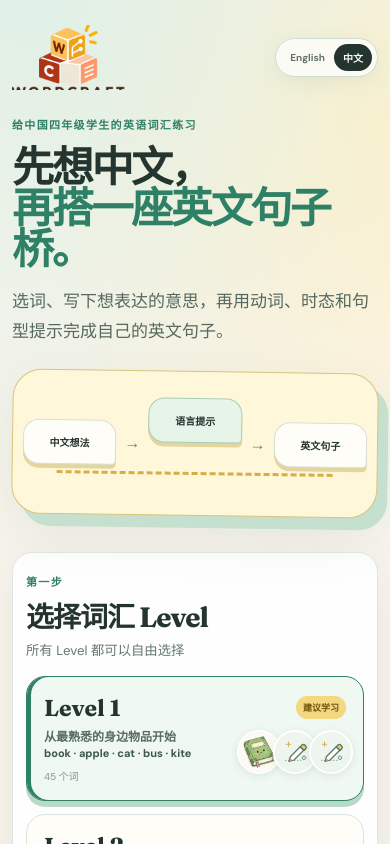
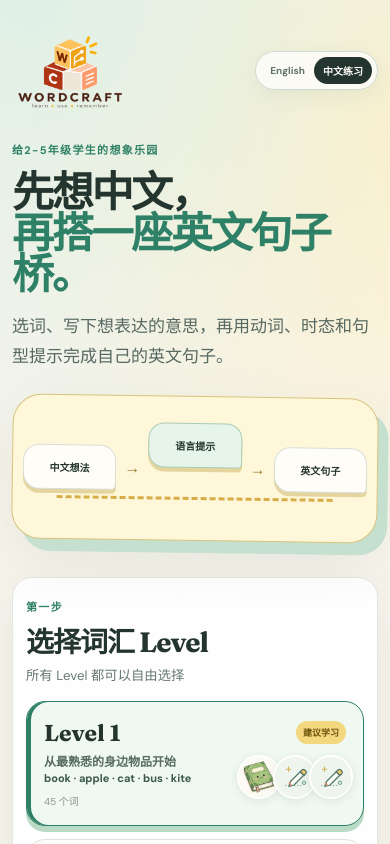
Before and after one commit to Lisathebest/wordcraftedu, a Next.js app: page /zh in a window 390 px wide. Shown: the top 844 px of the page. Built offline with nearby package versions, Linux system fonts and the light colour scheme.

Commit message:
Update Chinese practice branding and logo layout

```diff
--- a/src/app/zh/page.tsx
+++ b/src/app/zh/page.tsx
@@ -195,12 +195,12 @@ export default function ChineseLearningPage() {
   return <main className={styles.page} lang="zh-CN">
     <header className={styles.topbar}>
       <Link className={styles.brand} href="/zh" aria-label="Wordcraft 中文学习首页"><img src="/wordcraft-logo-transparent.png" alt="Wordcraft Classroom" /></Link>
-      <nav className={styles.languageSwitch} aria-label="语言切换"><Link href="/">English</Link><span aria-current="page">中文</span></nav>
+      <nav className={styles.languageSwitch} aria-label="语言切换"><Link href="/">English</Link><span aria-current="page">中文练习</span></nav>
     </header>
 
     {phase === "setup" && <div className={styles.setupShell}>
       <section className={styles.hero}>
-        <div><span className={styles.kicker}>给中国四年级学生的英语词汇练习</span><h1>先想中文，<br/><em>再搭一座英文句子桥。</em></h1><p>选词、写下想表达的意思，再用动词、时态和句型提示完成自己的英文句子。</p></div>
+        <div><span className={styles.kicker}>给2-5年级学生的想象乐园</span><h1>先想中文，<br/><em>再搭一座英文句子桥。</em></h1><p>选词、写下想表达的意思，再用动词、时态和句型提示完成自己的英文句子。</p></div>
         <div className={styles.bridgePreview} aria-label="学习流程"><span>中文想法</span><i>→</i><span>语言提示</span><i>→</i><span>英文句子</span></div>
       </section>
 
--- a/src/app/zh/zh.module.css
+++ b/src/app/zh/zh.module.css
@@ -1,10 +1,10 @@
 .page { --zh-ink:#24342f; --zh-muted:#667871; --zh-paper:#fffdf8; --zh-mint:#dcefe5; --zh-green:#2e8066; --zh-coral:#ed866f; --zh-gold:#efc65b; --zh-line:#d9e4dd; min-height:100vh; padding:24px clamp(14px,4vw,58px) 64px; color:var(--zh-ink); font-family:"DM Sans","PingFang SC","Microsoft YaHei",sans-serif; background:radial-gradient(circle at 8% 0,#e0f0e6 0,transparent 30%),radial-gradient(circle at 95% 8%,#fff0c8 0,transparent 27%),#f7f4ec; }
 .page button,.page textarea { font:inherit; }
-.topbar { max-width:1280px; height:86px; margin:0 auto 26px; display:flex; align-items:center; justify-content:space-between; gap:20px; }
-.brand { width:142px; height:82px; overflow:hidden; display:block; }
-.brand img { width:154px; transform:translate(-8px,-11px); }
+.topbar { max-width:1280px; height:112px; margin:0 auto 26px; display:flex; align-items:center; justify-content:space-between; gap:20px; }
+.brand { width:142px; flex:none; display:block; line-height:0; }
+.brand img { display:block; width:100%; height:auto; }
 .languageSwitch { display:flex; align-items:center; padding:5px; border:1px solid #cddbd2; border-radius:999px; background:#ffffffb8; box-shadow:0 6px 22px #33594a12; }
-.languageSwitch a,.languageSwitch span { padding:7px 12px; border-radius:999px; color:#60726b; text-decoration:none; font-size:12px; font-weight:800; }
+.languageSwitch a,.languageSwitch span { padding:7px 12px; border-radius:999px; color:#60726b; text-decoration:none; font-size:12px; font-weight:800; white-space:nowrap; }
 .languageSwitch span { background:var(--zh-ink); color:#fffdf8; }
 .setupShell,.practiceShell,.summaryShell { max-width:1280px; margin:0 auto; }
 .hero { display:grid; grid-template-columns:minmax(0,1fr) minmax(340px,.72fr); gap:36px; align-items:center; margin:34px 0 36px; }
@@ -178,9 +178,8 @@
   .structureHint code { flex-basis:70%; }
 }
 @media (max-width:480px) {
-  .topbar { height:67px; margin-bottom:18px; }
-  .brand { width:115px; height:65px; }
-  .brand img { width:126px; }
+  .topbar { height:92px; margin-bottom:18px; }
+  .brand { width:115px; }
   .languageSwitch a,.languageSwitch span { padding:6px 9px; font-size:10px; }
   .hero { margin-top:22px; gap:24px; }
   .hero h1 { font-size:42px; }
```
